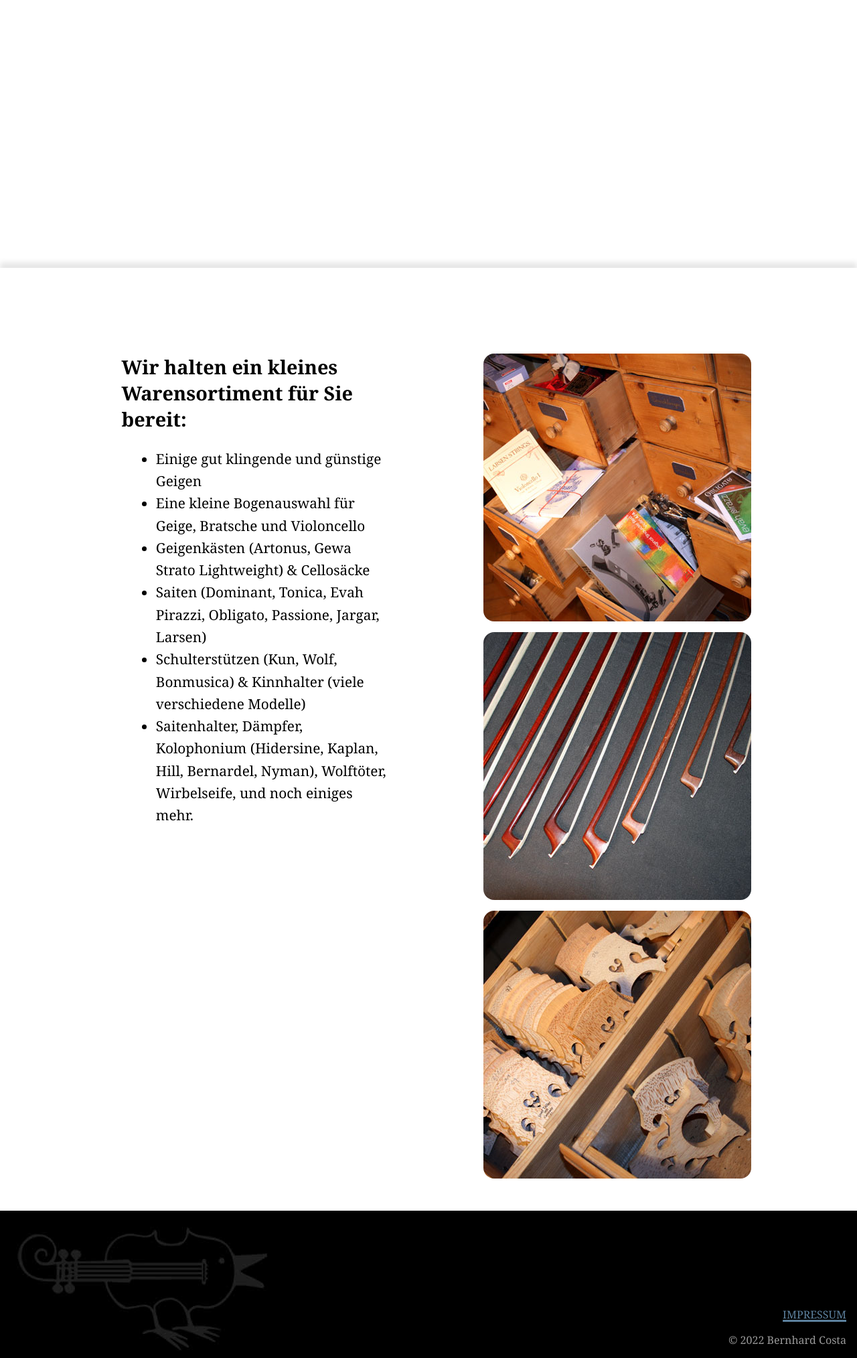
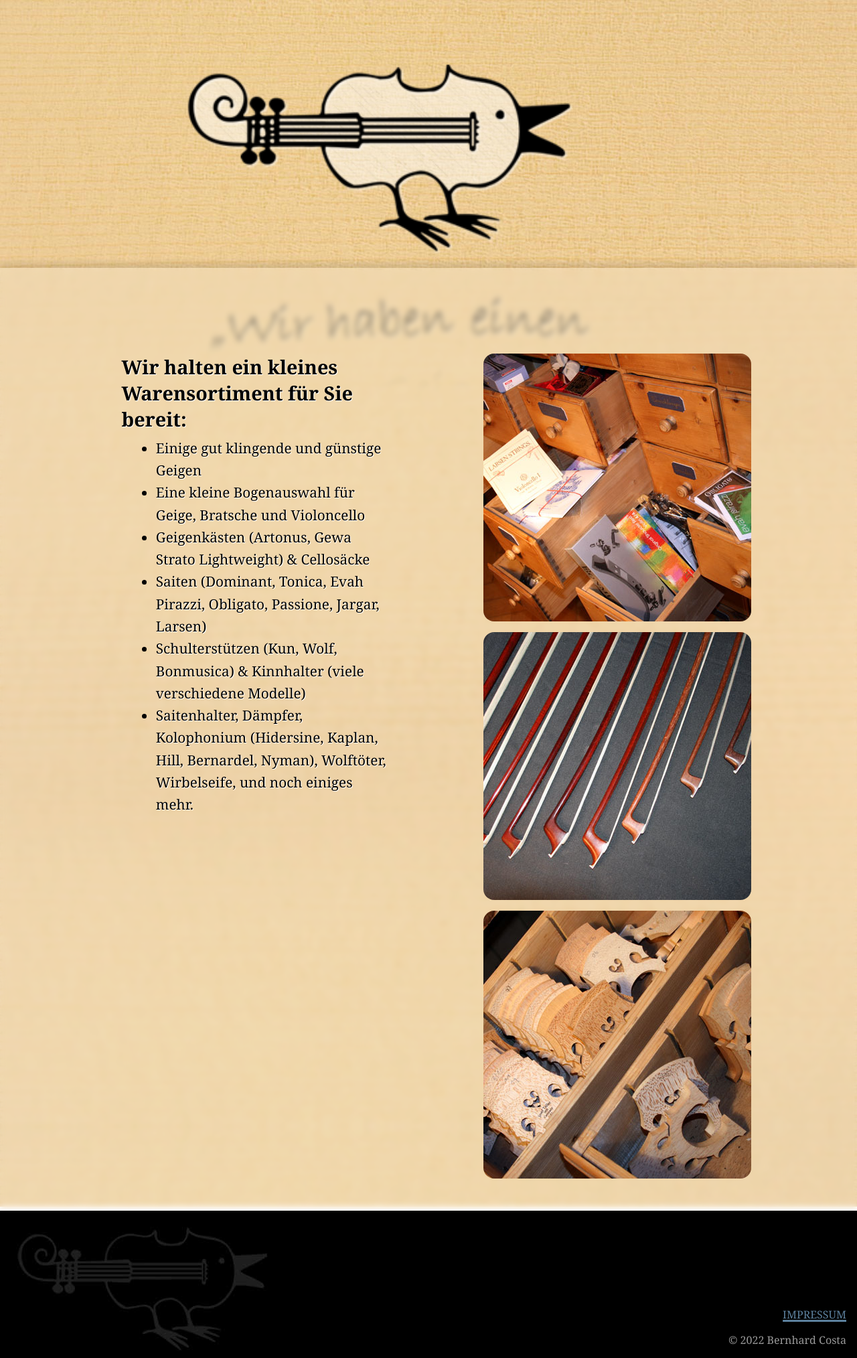
Before and after one commit to costa-jonathan/geigenvogel-website, a PHP site: the page made by zubehör.html in a window 1280 px wide. Shown: the part 94-2122 px from the top of the page at 67% size. Run offline with PHP 8.4, Linux system fonts and the light colour scheme.

Commit message:
fixed the hight of background wrapper in technically a stupid way but without js

```diff
--- a/src/styles.css
+++ b/src/styles.css
@@ -200,7 +200,7 @@ a:visited {
 
 .page-background-wrapper {
     position: absolute;
-    width: 100vw; height: 120%; overflow: hidden; top: 62vh;
+    width: 100vw; overflow: hidden; top: 62vh;
     background-image: url("../img/bg.jpeg");
     background-repeat: repeat-y;
 
@@ -213,7 +213,15 @@ a:visited {
             from(rgba(0, 0, 0, 1)),
             to(rgba(0, 0, 0, 0))
     );
+}
 
+.page-background-wrapper>.page-wrapper {
+    margin-top: -1vh;
+    -webkit-backdrop-filter: none;
+    backdrop-filter: none;
+    background: none;
+
+    opacity: 0.001 !important;
 }
 
 
@@ -291,7 +299,7 @@ h1 {
     backdrop-filter: blur(5px) brightness(.6);
     border-radius: 0.3rem;
 
-    color: whitesmoke /*#edcd96*/;
+    color: #edcd96 /*whitesmoke*/;
     text-shadow: none;
 }
 
--- a/zubehör.html
+++ b/zubehör.html
@@ -27,11 +27,15 @@
     </div>
   </nav>
 
-  <div class="page-wrapper">
-    <div class="content-item">
-      <!-- todo: ist das noch aktuell? -->
-      <h1>Wir halten ein kleines Warensortiment für Sie bereit:</h1>
-      <p>
+  <header>
+    <img src="img/geigenvogel.png" alt="Wir haben einen Geigenvogel">
+  </header>
+
+  <div class="page-background-wrapper">
+    <div class="page-wrapper">
+      <div class="content-item">
+        <!-- todo: ist das noch aktuell? -->
+        <h1>Wir halten ein kleines Warensortiment für Sie bereit:</h1>
         <ul>
           <li>Einige gut klingende und günstige Geigen</li>
           <li>Eine kleine Bogenauswahl für Geige, Bratsche und Violoncello</li>
@@ -40,7 +44,29 @@
           <li>Schulterstützen (Kun, Wolf, Bonmusica) & Kinnhalter (viele verschiedene Modelle)</li>
           <li>Saitenhalter, Dämpfer, Kolophonium (Hidersine, Kaplan, Hill, Bernardel, Nyman), Wolftöter, Wirbelseife, und noch einiges mehr.</li>
         </ul>
-      </p>
+
+      </div>
+      <div class="gallery-wrapper">
+        <!-- todo: vielleicht kann man da dazu beschreibungen schreiben -->
+        <img src="img/zub/zub-1.jpg" alt="Schubladen voller Geheimnisse">
+        <img src="img/zub/zub-2.jpg" alt="Eine Auswahl an Bögen">
+        <img src="img/zub/zub-3.jpg" alt="Eine Auswahl an schönen Stegen">
+      </div>
+    </div>
+  </div>
+  <div class="page-wrapper">
+    <div class="content-item">
+      <!-- todo: ist das noch aktuell? -->
+      <h1>Wir halten ein kleines Warensortiment für Sie bereit:</h1>
+        <ul>
+          <li>Einige gut klingende und günstige Geigen</li>
+          <li>Eine kleine Bogenauswahl für Geige, Bratsche und Violoncello</li>
+          <li>Geigenkästen (Artonus, Gewa Strato Lightweight) & Cellosäcke</li>
+          <li>Saiten (Dominant, Tonica, Evah Pirazzi, Obligato, Passione, Jargar, Larsen)</li>
+          <li>Schulterstützen (Kun, Wolf, Bonmusica) & Kinnhalter (viele verschiedene Modelle)</li>
+          <li>Saitenhalter, Dämpfer, Kolophonium (Hidersine, Kaplan, Hill, Bernardel, Nyman), Wolftöter, Wirbelseife, und noch einiges mehr.</li>
+        </ul>
+
     </div>
     <div class="gallery-wrapper">
       <!-- todo: vielleicht kann man da dazu beschreibungen schreiben -->
```
Also changed, not shown: der-geigenbauer.html (+20 -0 lines), index.html (+35 -1 lines), reparaturen.html (+28 -0 lines).
